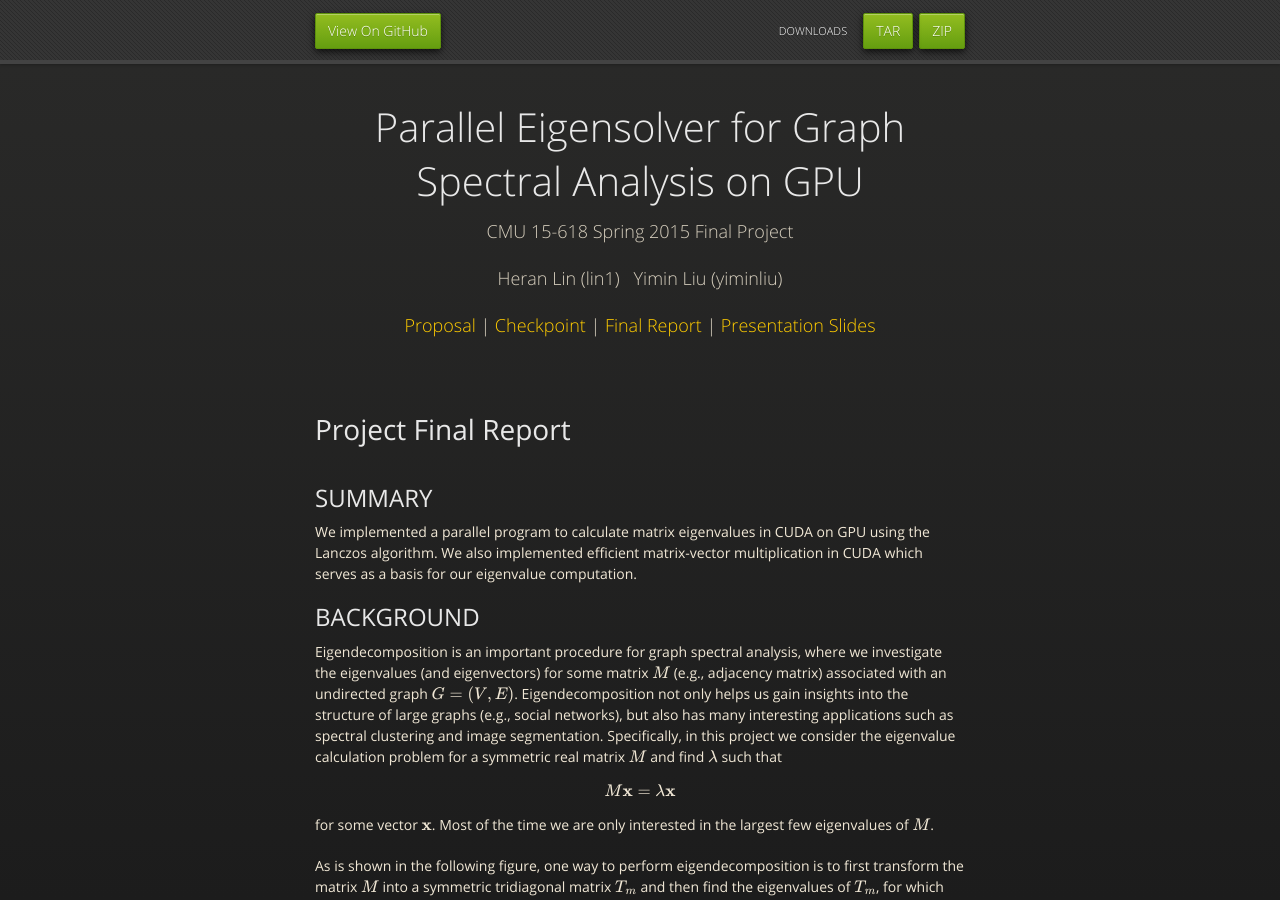
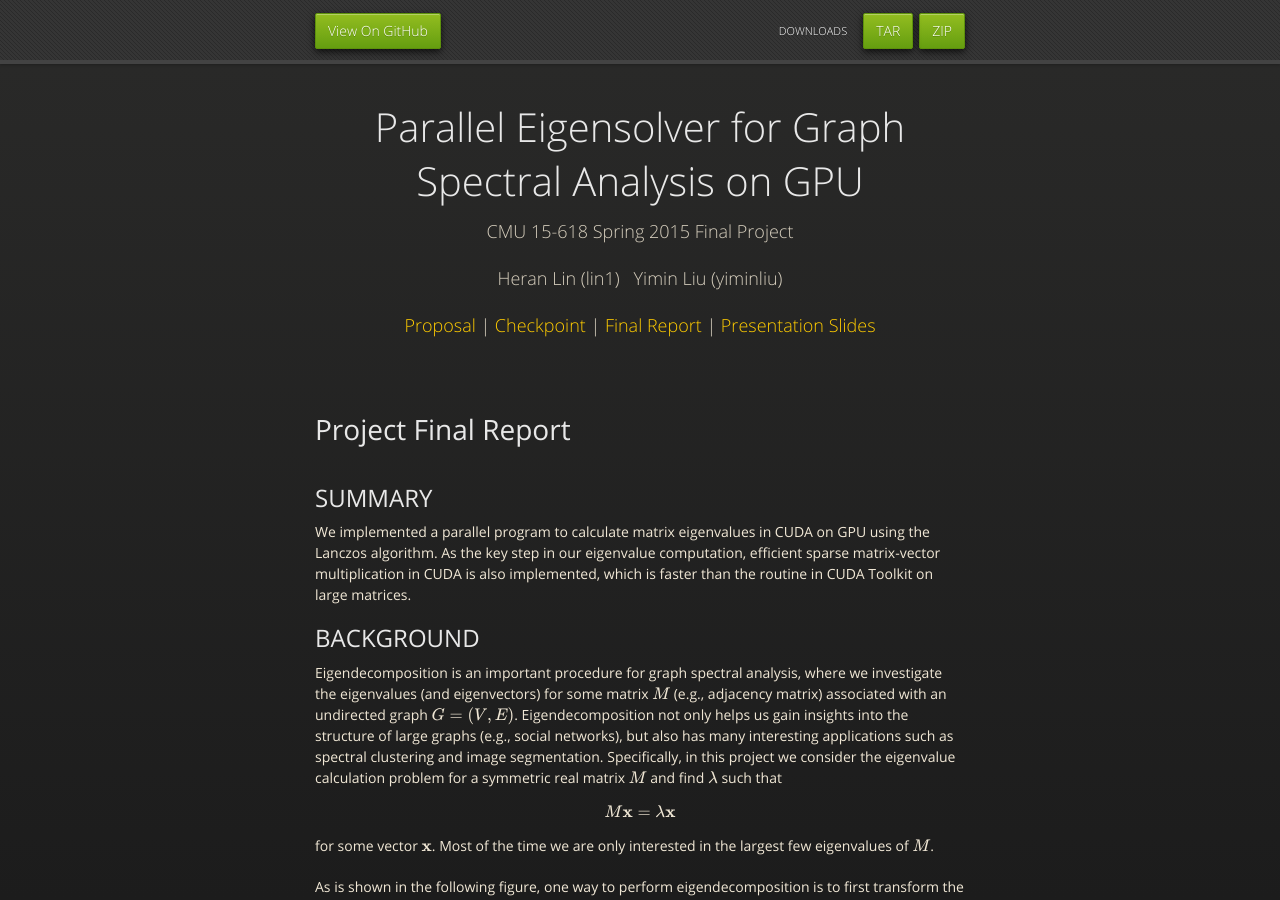
Before and after one commit to linhr/15618, a Jekyll site: the page built from final/index.md, in a window 1280 px wide and 900 px high. Built offline with Jekyll 4.4.1, drawn with Linux system fonts in a browser that asks for light colours; nearby versions of some CDN libraries; Markdown is read by kramdown in place of the engine named in the settings; formulas are drawn with MathJax 3.

Commit message:
Update final report

```diff
--- a/final/index.md
+++ b/final/index.md
@@ -6,7 +6,7 @@ layout: index
 
 ## SUMMARY
 
-We implemented a parallel program to calculate matrix eigenvalues in CUDA on GPU using the Lanczos algorithm. We also implemented efficient matrix-vector multiplication in CUDA which serves as a basis for our eigenvalue computation.
+We implemented a parallel program to calculate matrix eigenvalues in CUDA on GPU using the Lanczos algorithm. As the key step in our eigenvalue computation, efficient sparse matrix-vector multiplication in CUDA is also implemented, which is faster than the routine in CUDA Toolkit on large matrices.
 
 ## BACKGROUND
 
```
